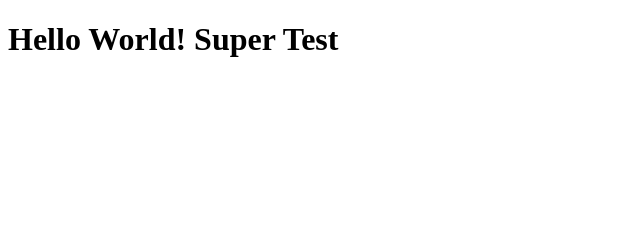
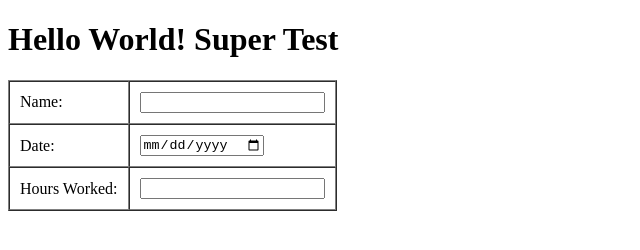
Before and after one commit to wood2944/wood2944.github.io, a plain HTML site: page index.html in a window 1280 px wide. Shown: the whole page, without its empty margins (0-640 px from the left). Drawn offline with Linux system fonts and the light colour scheme.

Commit message:
Update index.html

```diff
--- a/index.html
+++ b/index.html
@@ -6,5 +6,19 @@
   </head>
   <body>
     <h1>Hello World! Super Test</h1>
+    <table border="1" cellspacing="0" cellpadding="10">
+            <tr>
+                <td>Name:</td>
+                <td><input type="text" name="name"></td>
+            </tr>
+            <tr>
+                <td>Date:</td>
+                <td><input type="date" name="date"></td>
+            </tr>
+            <tr>
+                <td>Hours Worked:</td>
+                <td><input type="number" name="hours"></td>
+            </tr>
+        </table>
   </body>
 </html>
```
